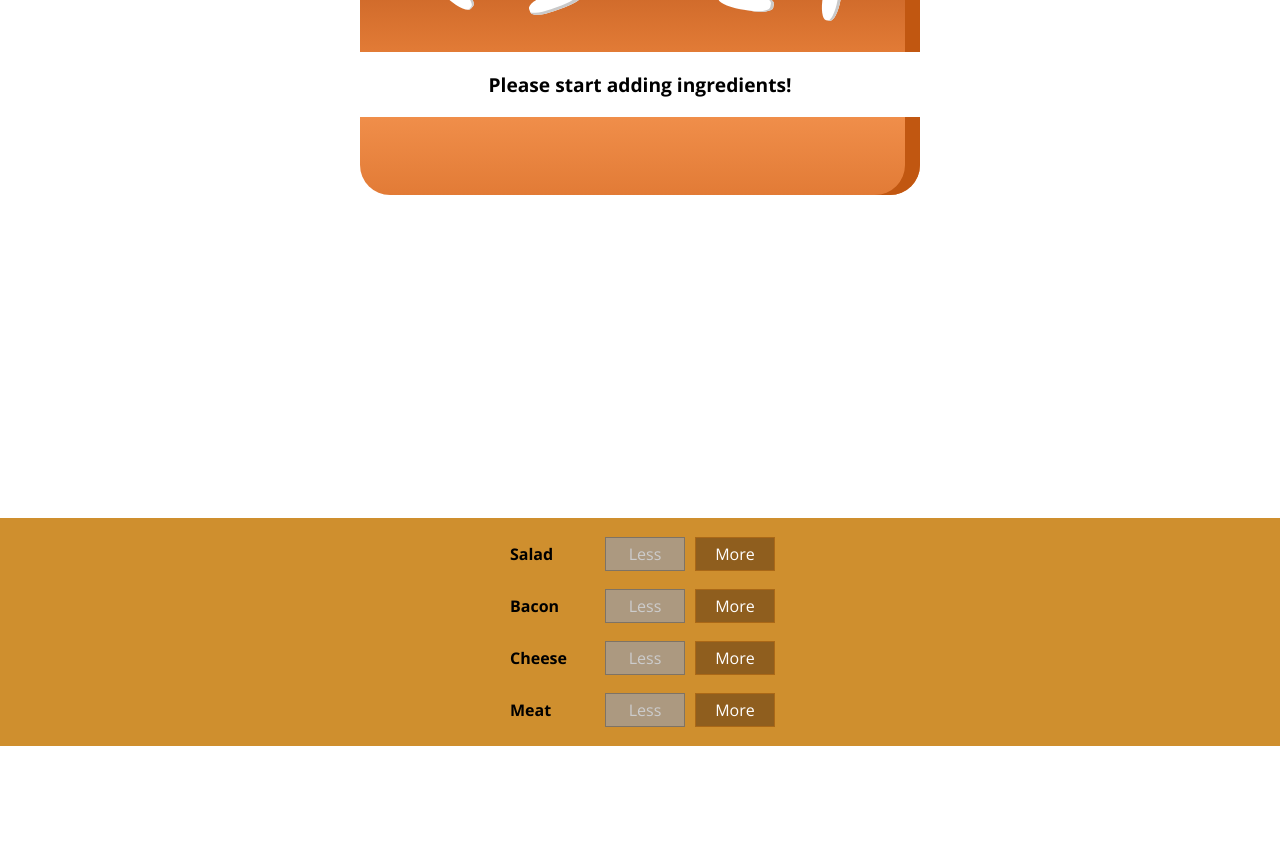
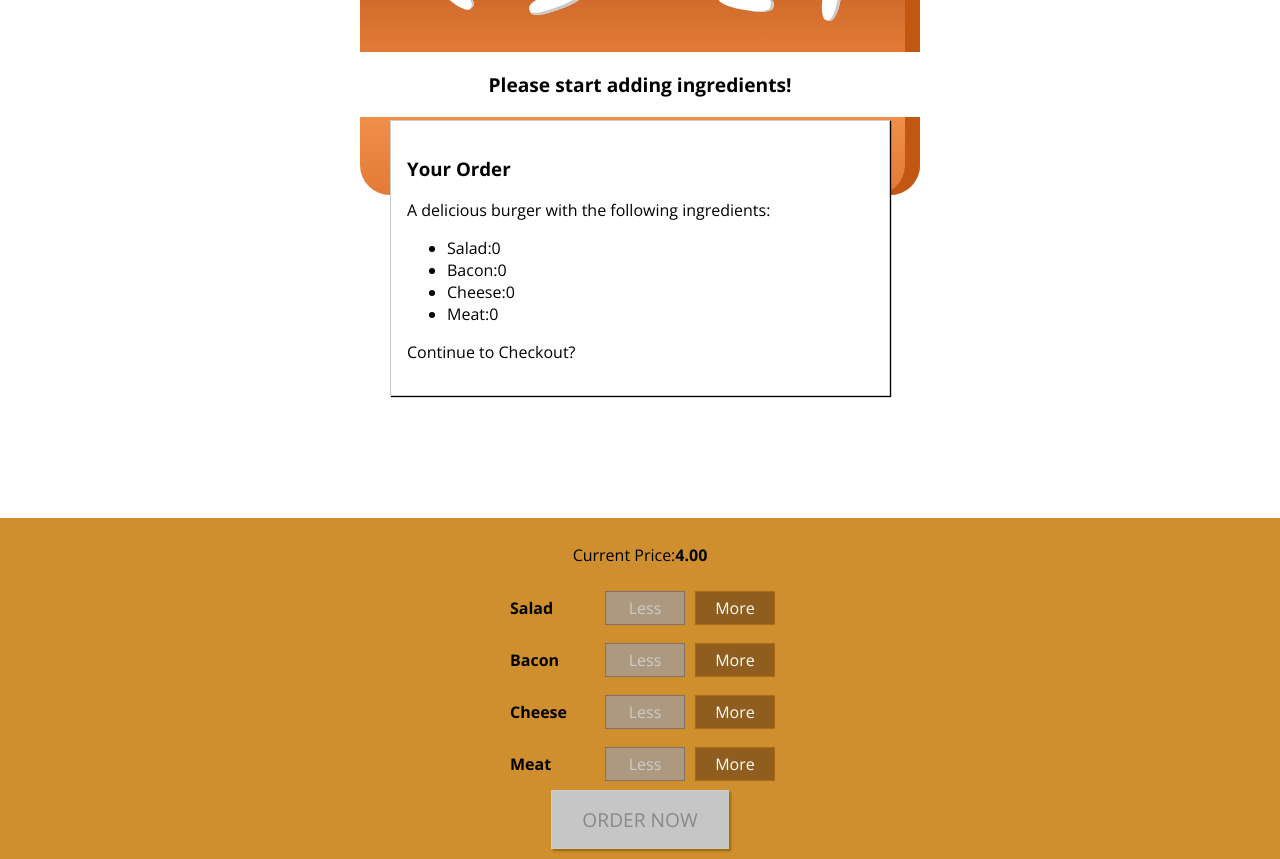
Before and after one commit to mishrasubodh/ReactBurgerBuild, a React app: page / in a window 1280 px wide. Shown: the part 120-979 px from the top of the page. Before the commit the page ends 866 px from the top, so only its background shows below. Built offline with nearby package versions, Linux system fonts and the light colour scheme.

Commit message:
changes on18-12-19 first

```diff
--- a/src/components/Burger/BuildControls/BuildControls.css
+++ b/src/components/Burger/BuildControls/BuildControls.css
@@ -8,3 +8,43 @@
     margin: auto;
     padding: 10px 0;
 }
+.OrderButton {
+    background-color: #DAD735;
+    outline: none;
+    cursor: pointer;
+    border: 1px solid #966909;
+    color: #966909;
+    font-family: inherit;
+    font-size: 1.2em;
+    padding: 15px 30px;
+    box-shadow: 2px 2px 2px #966909;
+}
+
+.OrderButton:hover, .OrderButton:active {
+    background-color: #A0DB41;
+    border: 1px solid #966909;
+    color: #966909;
+}
+
+.OrderButton:disabled {
+    background-color: #C7C6C6;
+    cursor: not-allowed;
+    border: 1px solid #ccc;
+    color: #888888;
+}
+
+.OrderButton:not(:disabled) {
+    animation: enable 0.3s linear;
+}
+
+@keyframes enable {
+    0% {
+        transform: scale(1);
+    }
+    60% {
+        transform: scale(1.1);
+    }
+    100% {
+        transform: scale(1);
+    }
+}
--- a/src/components/Burger/BuildControls/BuildControls.js
+++ b/src/components/Burger/BuildControls/BuildControls.js
@@ -10,16 +10,19 @@
 ];
 const buildControls = props => (
   <div className={classes.BuildControls}>
+    <p>Current Price:<strong>{props.price.toFixed(2)}</strong></p>
     {controls.map(ctrl => (
       <BuildControl
         key={ctrl.label}
         label={ctrl.label}
-
         added={() => props.ingredientAdded(ctrl.type)}
-        removed={()=> props.ingredientRemoved(ctrl.type)}
+        removed={() => props.ingredientRemoved(ctrl.type)}
         disabled={props.disabled[ctrl.type]}
       />
     ))}
+
+    <button className={classes.OrderButton}
+    disabled={!props.purchasable}>ORDER NOW</button>
   </div>
 );
 
--- a/src/components/Burger/Burger.js
+++ b/src/components/Burger/Burger.js
@@ -1,17 +1,16 @@
-import React from 'react';
+import React from "react";
+import classes from "./Burger.css";
+import BurgerIngredient from "./BurgerIngredient/BurgerIngredient";
 
-import classes from './Burger.css';
-import BurgerIngredient from './BurgerIngredient/BurgerIngredient';
-
-const burger = ( props ) => {
-    let transformedIngredients = Object.keys( props.ingredients )
-        .map( igKey => {
-            return [...Array( props.ingredients[igKey] )].map( ( _, i ) => {
+const burger = props => {
+  let transformedIngredients = Object.keys(props.ingredients)
+    .map(igKey => {
+      return [...Array(props.ingredients[igKey])].map((_, i) => {
         return <BurgerIngredient key={igKey + i} type={igKey} />;
-            } );
-        } )
+      });
+    })
     .reduce((arr, el) => {
-            return arr.concat(el)
+      return arr.concat(el);
     }, []);
   if (transformedIngredients.length === 0) {
     transformedIngredients = <p>Please start adding ingredients!</p>;
--- /dev/null
+++ b/src/components/Burger/OrderSummary/OrderSummary.js
@@ -0,0 +1,26 @@
+import React from "react";
+import Aux from "../../../hoc/Aux";
+
+const orderSummary = props => {
+  const ingredientSummary = Object.keys(props.ingredients).map(igKey => {
+    return (
+      <li key = {igKey} >
+        <span style={{ textTransform: "capitalize" }}>{igKey}</span>:
+        {props.ingredients[igKey]}
+      </li>
+    );
+  });
+
+  return (
+    <Aux>
+      <h3>Your Order</h3>
+      <p>A delicious burger with the following ingredients:</p>
+      <ul>
+      {ingredientSummary}
+      </ul>
+      <p>Continue to Checkout?</p>
+    </Aux>
+  );
+};
+
+export default orderSummary;
--- /dev/null
+++ b/src/components/UI/Modal/Modal.css
@@ -0,0 +1,20 @@
+.Modal {
+    position: fixed;
+    z-index: 500;
+    background-color: white;
+    width: 70%;
+    border: 1px solid #ccc;
+    box-shadow: 1px 1px 1px black;
+    padding: 16px;
+    left: 15%;
+    top: 30%;
+    box-sizing: border-box;
+    transition: all 0.3s ease-out;
+}
+
+@media (min-width: 600px) {
+    .Modal {
+        width: 500px;
+        left: calc(50% - 250px);
+    }
+}
--- /dev/null
+++ b/src/components/UI/Modal/Modal.js
@@ -0,0 +1,10 @@
+import React from 'react';
+import classes from './Modal.css'
+const modal =(props) =>(
+<div className={classes.Modal}>
+    {props.children}
+</div>
+
+);
+
+export default modal;
--- a/src/containers/BurgerBuilder/BurgerBuilder.js
+++ b/src/containers/BurgerBuilder/BurgerBuilder.js
@@ -3,6 +3,9 @@
 import Aux from "../../hoc/Aux";
 import Burger from "../../components/Burger/Burger";
 import BuildControls from "../../components/Burger/BuildControls/BuildControls";
+import  Modal from '../../components/UI/Modal/Modal'
+import OrderSummary from '../../components/Burger/OrderSummary/OrderSummary'
+
 const INGREDIENT_PRICE = {
   salad: 0.5,
   cheese: 0.4,
@@ -22,7 +25,18 @@
       cheese: 0,
       meat: 0
     },
-    totalPrice: 4
+    totalPrice: 4,
+    purchasable: false
+  };
+  updatePurchaseState = ingredients => {
+    const sum = Object.keys(ingredients)
+      .map(igKey => {
+        return ingredients[igKey];
+      })
+      .reduce((sum, el) => {
+        return sum + el;
+      }, 0);
+    this.setState({ purchasable: sum > 0 });
   };
 
   addIngredientHandler = type => {
@@ -36,13 +50,13 @@
     const oldPrice = this.state.totalPrice;
     const newPrice = oldPrice + priceAddition;
     this.setState({ totalPrice: newPrice, ingredients: updatedIngredients });
+    this.updatePurchaseState(updatedIngredients);
   };
 
   removeIngredientHandler = type => {
-      console.log("type",type)
     const oldCount = this.state.ingredients[type];
-    if(oldCount<=0){
-        return;
+    if (oldCount <= 0) {
+      return;
     }
     const updatedCounted = oldCount - 1;
     const updatedIngredients = {
@@ -53,26 +67,31 @@
     const oldPrice = this.state.totalPrice;
     const newPrice = oldPrice - priceDeduction;
     this.setState({ totalPrice: newPrice, ingredients: updatedIngredients });
-
-
+    this.updatePurchaseState(updatedIngredients);
   };
 
   render() {
+    const disabledInfo = {
+      ...this.state.ingredients
+    };
+    for (let key in disabledInfo) {
+      disabledInfo[key] = disabledInfo[key] <= 0;
+    }
 
-    const disabledInfo ={
-        ...this.state.ingredients
-    }
-    for(let key in disabledInfo){
-        disabledInfo[key] = disabledInfo[key] <= 0
-    }
     return (
       <Aux>
+        <Modal>
+          <OrderSummary ingredients={this.state.ingredients}/>
+        </Modal>
+
         <Burger ingredients={this.state.ingredients} />
         <BuildControls
-         ingredientAdded={this.addIngredientHandler}
-         ingredientRemoved={this.removeIngredientHandler}
-         disabled= {disabledInfo}
-         />
+          ingredientAdded={this.addIngredientHandler}
+          ingredientRemoved={this.removeIngredientHandler}
+          disabled={disabledInfo}
+          purchasable={this.state.purchasable}
+          price={this.state.totalPrice}
+        />
       </Aux>
     );
   }
```
Also changed, not shown: public/manifest.json, src/components/Burger/OrderSummary/orderSummary.css (added), src/components/UI/Backdrop/Backdrop.js (added). Lines whose indentation alone changed are shown as unchanged.
